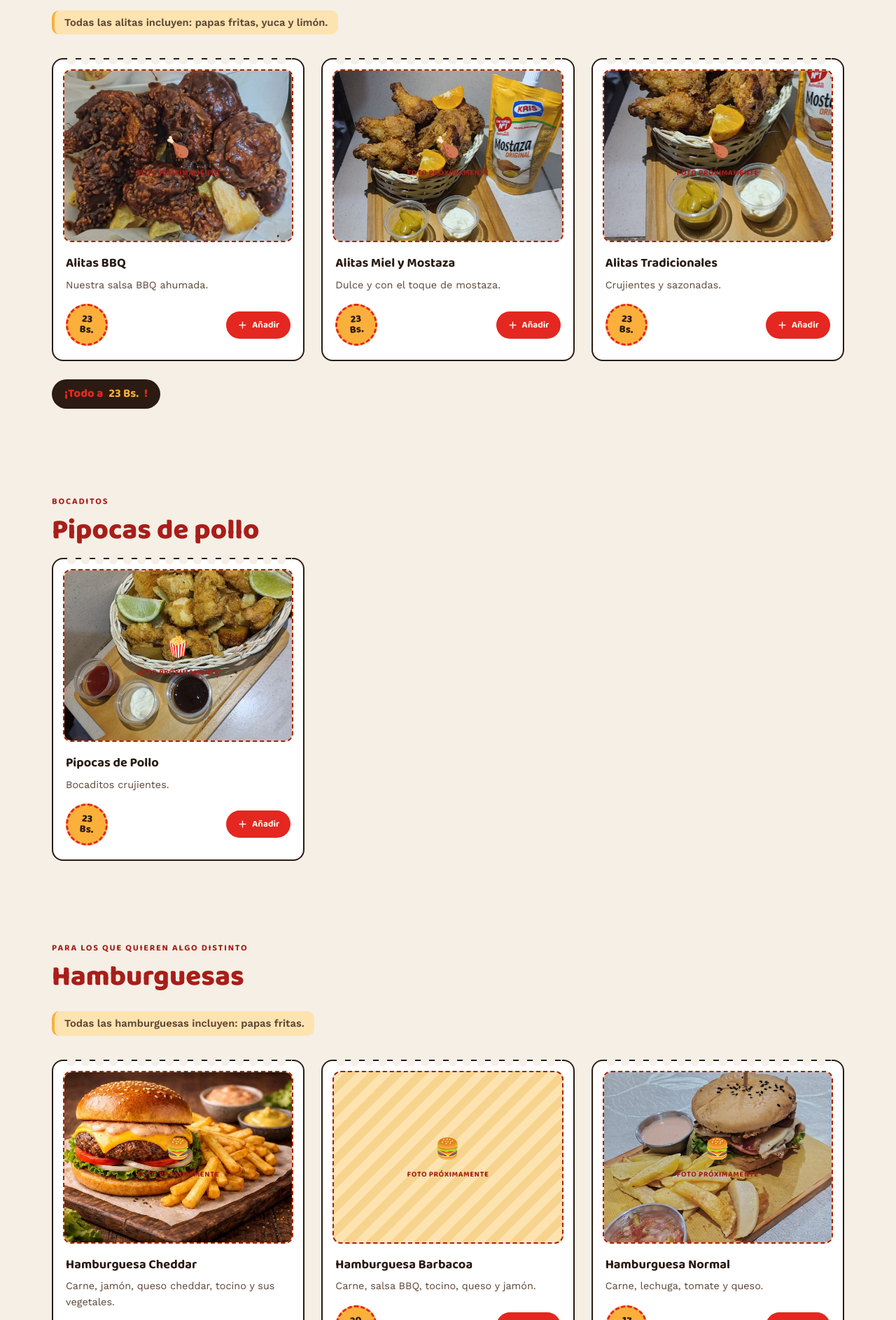
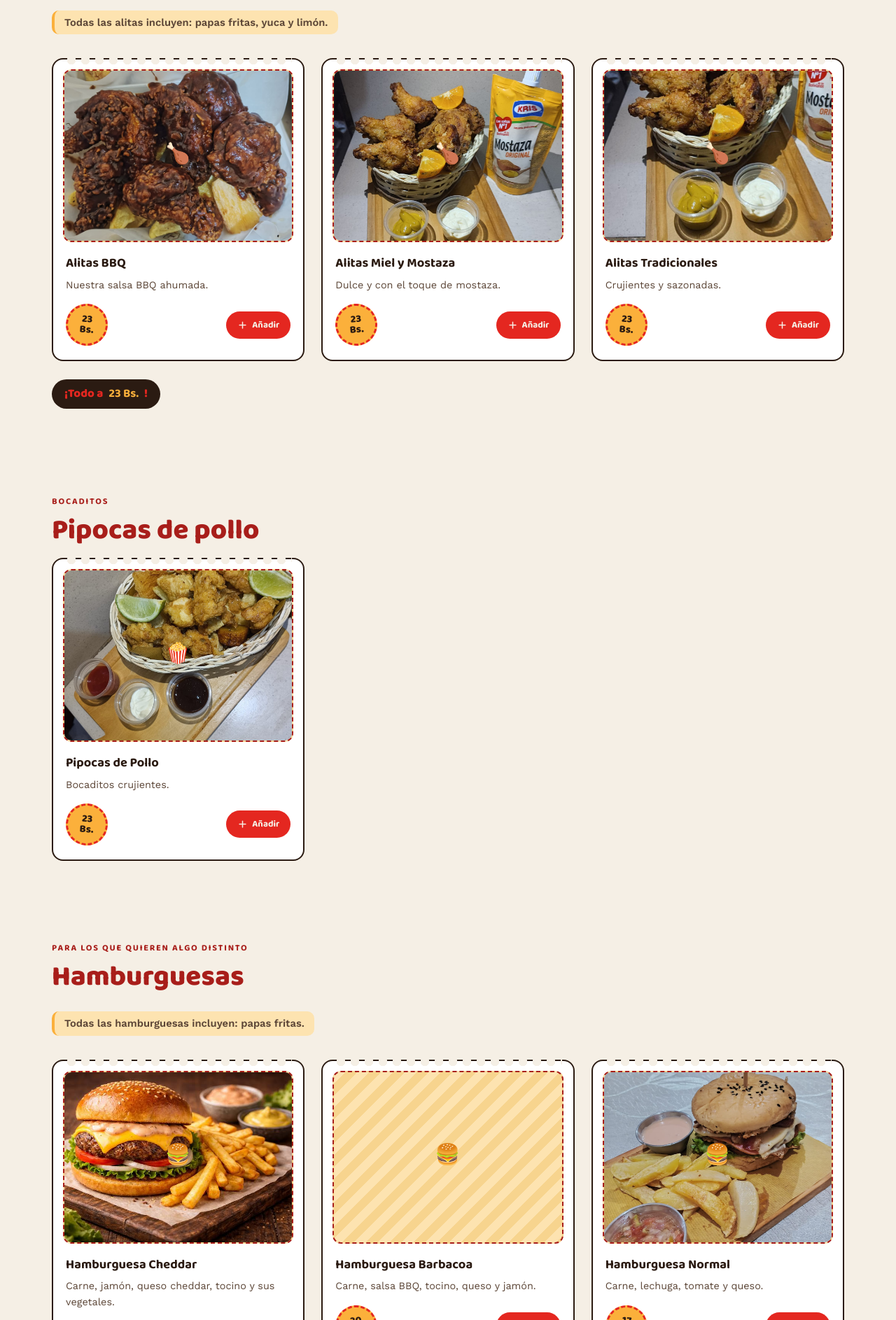
Before and after one commit to luisandriuarancibia-ui/Chiken_Y.A, a plain HTML site: page index.html in a window 1280 px wide. Shown: the part 843-2729 px from the top of the page at 70% size. Drawn offline with nearby package versions, Linux system fonts and the light colour scheme; some packages are replaced by stand-ins of ours; a script that the page names is missing.

Commit message:
Add files via upload

```diff
--- a/index.html
+++ b/index.html
@@ -709,7 +709,7 @@
         <div class="item-foto">
           <!-- FOTO: Alitas BBQ — pega el link o ruta de la imagen en el src -->
           <img src="img/alitaasbbq.jpeg" alt="Foto de Alitas BBQ" class="menu-img-placeholder" onerror="this.style.display='none'">
-          <div class="marco-fallback"><span class="icono">🍗</span><span>Foto próximamente</span></div>
+          <div class="marco-fallback"><span class="icono">🍗</span></div>
         </div>
         <div class="item-body">
           <div class="item-info">
@@ -730,7 +730,7 @@
         <div class="item-foto">
           <!-- FOTO: Alitas Miel y Mostaza — pega el link o ruta de la imagen en el src -->
           <img src="img/WhatsApp Image 2026-08-16 at 16.00.43.jpeg" alt="Foto de Alitas Miel y Mostaza" class="menu-img-placeholder" onerror="this.style.display='none'">
-          <div class="marco-fallback"><span class="icono">🍗</span><span>Foto próximamente</span></div>
+          <div class="marco-fallback"><span class="icono">🍗</span></div>
         </div>
         <div class="item-body">
           <div class="item-info">
@@ -751,7 +751,7 @@
         <div class="item-foto">
           <!-- FOTO: Alitas Tradicionales — pega el link o ruta de la imagen en el src -->
           <img src="img/tradicionales.jpeg" alt="Foto de Alitas Tradicionales" class="menu-img-placeholder" onerror="this.style.display='none'">
-          <div class="marco-fallback"><span class="icono">🍗</span><span>Foto próximamente</span></div>
+          <div class="marco-fallback"><span class="icono">🍗</span></div>
         </div>
         <div class="item-body">
           <div class="item-info">
@@ -789,7 +789,7 @@
         <div class="item-foto">
           <!-- FOTO: Pipocas de Pollo — pega el link o ruta de la imagen en el src -->
           <img src="img/pipocas.jpeg" alt="Foto de Pipocas de Pollo" class="menu-img-placeholder" onerror="this.style.display='none'">
-          <div class="marco-fallback"><span class="icono">🍿</span><span>Foto próximamente</span></div>
+          <div class="marco-fallback"><span class="icono">🍿</span></div>
         </div>
         <div class="item-body">
           <div class="item-info">
@@ -826,7 +826,7 @@
         <div class="item-foto">
           <!-- FOTO: Hamburguesa Cheddar — pega el link o ruta de la imagen en el src -->
           <img src="img/hambuergesa_cheddar.jpeg" alt="Foto de Hamburguesa Cheddar" class="menu-img-placeholder" onerror="this.style.display='none'">
-          <div class="marco-fallback"><span class="icono">🍔</span><span>Foto próximamente</span></div>
+          <div class="marco-fallback"><span class="icono">🍔</span></div>
         </div>
         <div class="item-body">
           <div class="item-info">
@@ -847,7 +847,7 @@
         <div class="item-foto">
           <!-- FOTO: Hamburguesa Barbacoa — pega el link o ruta de la imagen en el src -->
           <img src="img/WhatsApp Image 2026-08-16 at 14.56.02.jpeg" alt="Foto de Hamburguesa Barbacoa" class="menu-img-placeholder" onerror="this.style.display='none'">
-          <div class="marco-fallback"><span class="icono">🍔</span><span>Foto próximamente</span></div>
+          <div class="marco-fallback"><span class="icono">🍔</span></div>
         </div>
         <div class="item-body">
           <div class="item-info">
@@ -868,7 +868,7 @@
         <div class="item-foto">
           <!-- FOTO: Hamburguesa Normal — pega el link o ruta de la imagen en el src -->
           <img src="img/hamburgesa_tradicional.jpeg" alt="Foto de Hamburguesa Normal" class="menu-img-placeholder" onerror="this.style.display='none'">
-          <div class="marco-fallback"><span class="icono">🍔</span><span>Foto próximamente</span></div>
+          <div class="marco-fallback"><span class="icono">🍔</span></div>
         </div>
         <div class="item-body">
           <div class="item-info">
```
